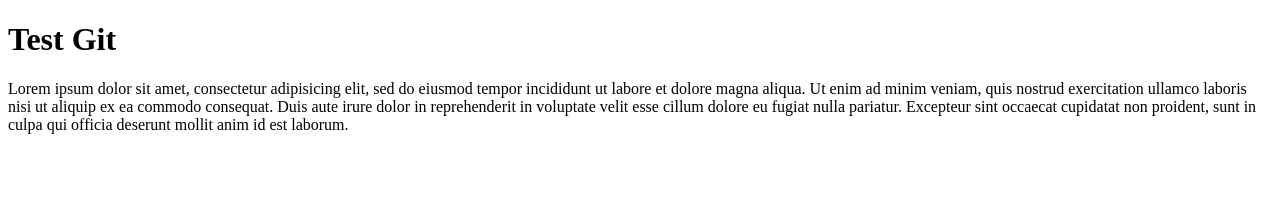
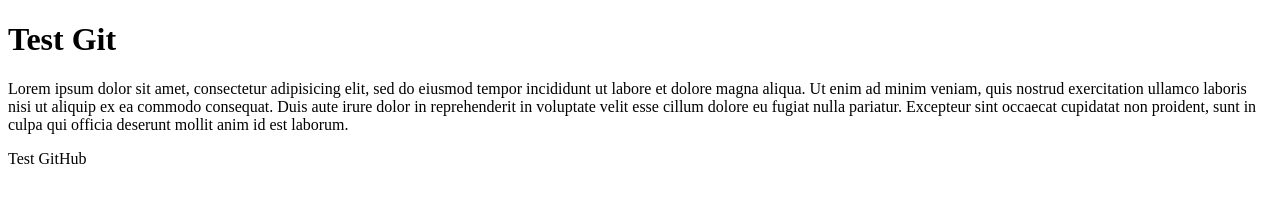
Before and after one commit to kosticnemanja15/testGit, a plain HTML site: page index.html in a window 1280 px wide. Drawn offline with Linux system fonts and the light colour scheme.

Commit message:
Fixed file

```diff
--- a/index.html
+++ b/index.html
@@ -14,6 +14,7 @@
   consequat. Duis aute irure dolor in reprehenderit in voluptate velit esse
   cillum dolore eu fugiat nulla pariatur. Excepteur sint occaecat cupidatat non
   proident, sunt in culpa qui officia deserunt mollit anim id est laborum.</p>
+  <p>Test GitHub</p>
 
 </body>
 </html>
```
